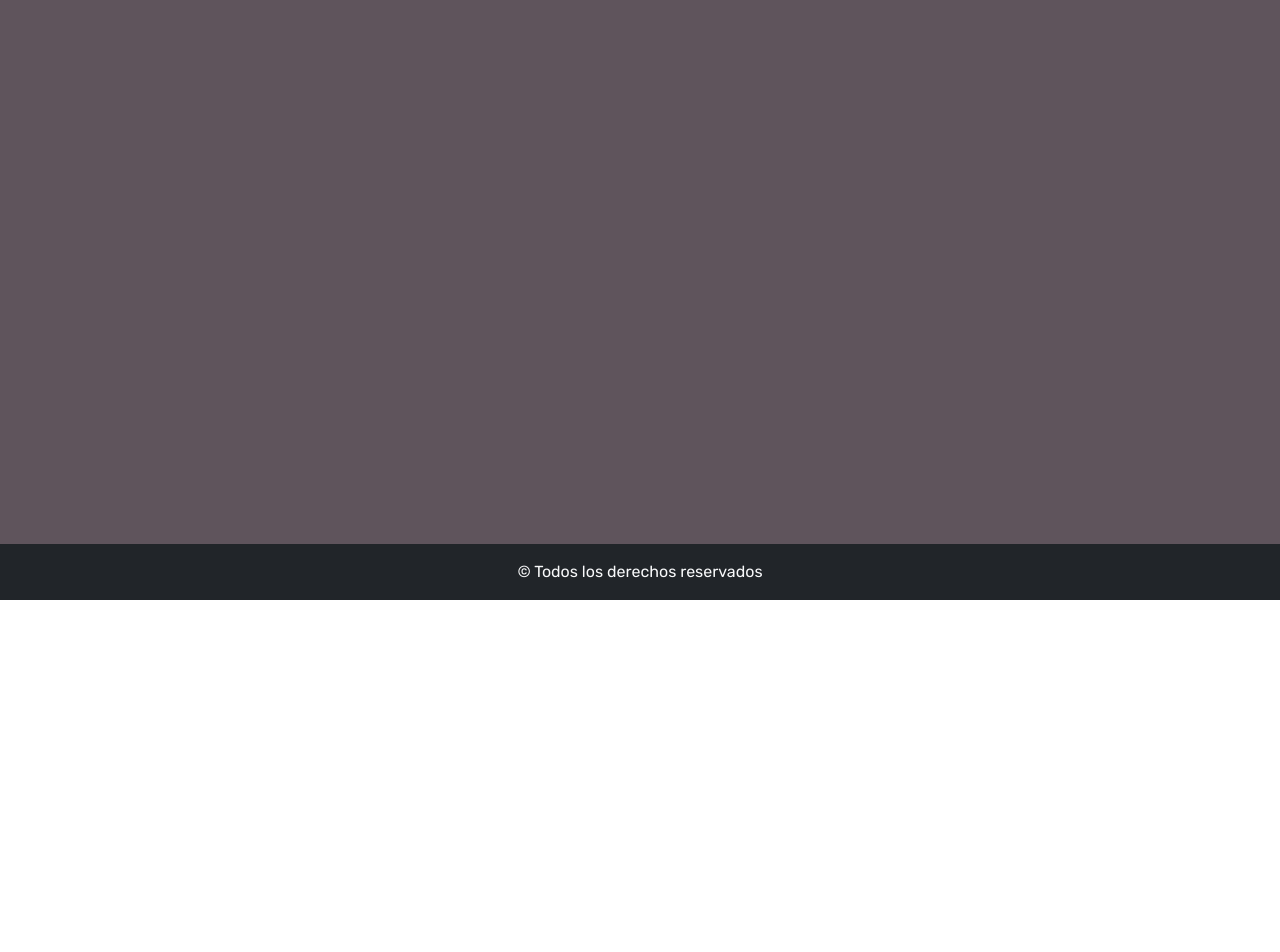
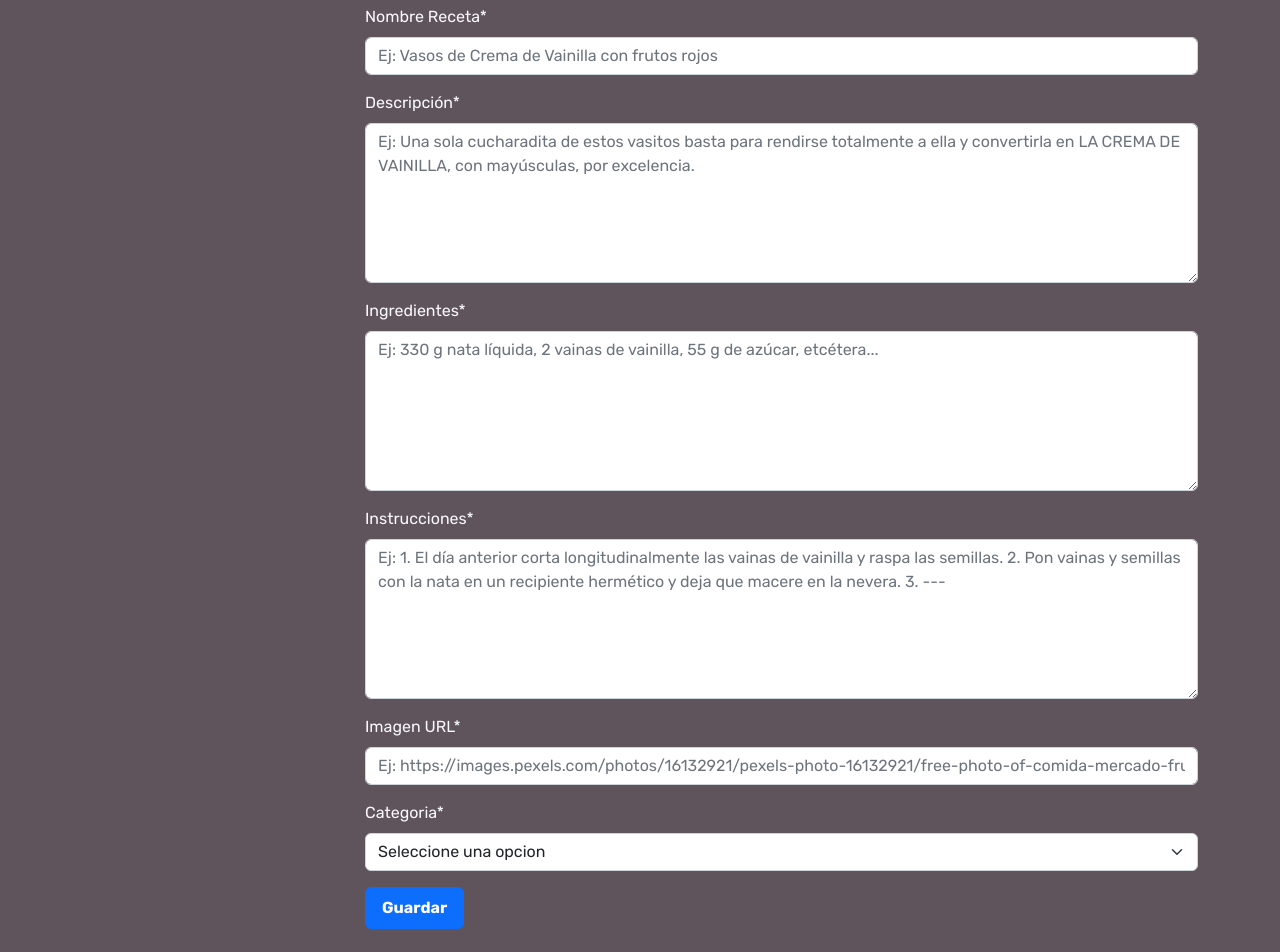
Before and after one commit to jgromerou/ej14-practico1-react, a React (Vite) app: page /administrador/editar-receta in a window 1280 px wide. Shown: the part 200-1152 px from the top of the page. Before the commit the page ends 800 px from the top, so only its background shows below. Built offline with nearby package versions, Linux system fonts and the light colour scheme; no server answers.

Commit message:
se creo el maqeuetadod el formulario editar receta y su consulta

```diff
--- a/src/components/helpers/queries.js
+++ b/src/components/helpers/queries.js
@@ -13,9 +13,9 @@ export const obtenerListaRecetas = async () => {
 export const consultaAgregarReceta = async (receta) => {
   try {
     const respuesta = await fetch(URLRecetas, {
-      method: 'POST',
+      method: "POST",
       headers: {
-        'Content-Type': 'application/json',
+        "Content-Type": "application/json",
       },
       body: JSON.stringify(receta),
     });
@@ -24,3 +24,18 @@ export const consultaAgregarReceta = async (receta) => {
     console.log(error);
   }
 };
+
+export const consultaEditarReceta = async (receta, id) => {
+  try {
+    const respuesta = await fetch(URLRecetas + "/" + id, {
+      method: "PUT",
+      headers: {
+        "Content-Type": "application/json",
+      },
+      body: JSON.stringify(receta),
+    });
+    return respuesta;
+  } catch (error) {
+    console.log(error);
+  }
+};
--- a/src/components/views/receta/EditarReceta.jsx
+++ b/src/components/views/receta/EditarReceta.jsx
@@ -1,8 +1,183 @@
+import { Container, Row, Col, Form, Button, Alert } from "react-bootstrap";
+import Sidebar from "../../common/Sidebar";
+import { useForm } from "react-hook-form";
+
 const EditarReceta = () => {
+  const tituloBoton = "Volver";
+
+  const {
+    register,
+    handleSubmit,
+    formState: { errors },
+    reset,
+  } = useForm();
+
+  const onSubmit = (recetaNueva) => {
+    console.log(recetaNueva);
+  };
+
   return (
-    <section className="mainSection text-center my-3">
-      <h2>Aqui va el editar Receta</h2>
-    </section>
+    <Container className="mainSection  my-3">
+      <Row className="g-3 mb-3">
+        <Sidebar tituloBoton={tituloBoton} />
+        <Col md={9}>
+          <aside className="flex-grow-aside text-light">
+            <hr />
+            <h1 className="display-4 mt-3">Nueva Receta</h1>
+            <hr />
+            <Form onSubmit={handleSubmit(onSubmit)}>
+              <Form.Group className="mb-3" controlId="formNombreReceta">
+                <Form.Label>Nombre Receta*</Form.Label>
+                <Form.Control
+                  type="text"
+                  placeholder="Ej: Vasos de Crema de Vainilla con frutos rojos"
+                  {...register("nombreReceta", {
+                    required: "El nombre de la receta es obligatorio",
+                    minLength: {
+                      value: 2,
+                      message:
+                        "La cantidad minima de caracteres es de 2 digitos",
+                    },
+                    maxLength: {
+                      value: 120,
+                      message:
+                        "La cantidad máxima de caracteres es de 120 digitos",
+                    },
+                  })}
+                />
+                {errors.nombreReceta && (
+                  <Alert variant="danger" className="py-2 my-2">
+                    {errors.nombreReceta?.message}
+                  </Alert>
+                )}
+              </Form.Group>
+              <Form.Group className="mb-3" controlId="formDescripcion">
+                <Form.Label>Descripción*</Form.Label>
+                <Form.Control
+                  as="textarea"
+                  placeholder="Ej: Una sola cucharadita de estos vasitos basta para rendirse totalmente a ella y convertirla en LA CREMA DE VAINILLA, con mayúsculas, por excelencia."
+                  className="altoDeArea"
+                  {...register("descripcionReceta", {
+                    required: "La descripción de la receta es obligatoria",
+                    minLength: {
+                      value: 2,
+                      message:
+                        "La cantidad minima de caracteres es de 2 digitos",
+                    },
+                    maxLength: {
+                      value: 500,
+                      message:
+                        "La cantidad máxima de caracteres es de 500 digitos",
+                    },
+                  })}
+                />
+                {errors.descripcionReceta && (
+                  <Alert variant="danger" className="py-2 my-2">
+                    {errors.descripcionReceta?.message}
+                  </Alert>
+                )}
+              </Form.Group>
+              <Form.Group className="mb-3" controlId="formIngredientes">
+                <Form.Label>Ingredientes*</Form.Label>
+                <Form.Control
+                  as="textarea"
+                  placeholder="Ej: 330 g nata líquida, 2 vainas de vainilla, 55 g de azúcar, etcétera..."
+                  className="altoDeArea"
+                  {...register("ingredientes", {
+                    required: "Los ingredientes de la receta son obligatorios.",
+                    minLength: {
+                      value: 2,
+                      message:
+                        "La cantidad minima de caracteres es de 2 digitos",
+                    },
+                    maxLength: {
+                      value: 600,
+                      message:
+                        "La cantidad máxima de caracteres es de 600 digitos",
+                    },
+                  })}
+                />
+                {errors.ingredientes && (
+                  <Alert variant="danger" className="py-2 my-2">
+                    {errors.ingredientes?.message}
+                  </Alert>
+                )}
+              </Form.Group>
+              <Form.Group className="mb-3" controlId="formInstrucciones">
+                <Form.Label>Instrucciones*</Form.Label>
+                <Form.Control
+                  as="textarea"
+                  placeholder="Ej: 1. El día anterior corta longitudinalmente las vainas de vainilla y raspa las semillas. 2. Pon vainas y semillas con la nata en un recipiente hermético y deja que macere en la nevera. 3. ---"
+                  className="altoDeArea"
+                  {...register("instrucciones", {
+                    required: "Los ingredientes de la receta son obligatorios.",
+                    minLength: {
+                      value: 2,
+                      message:
+                        "La cantidad minima de caracteres es de 2 digitos",
+                    },
+                    maxLength: {
+                      value: 1300,
+                      message:
+                        "La cantidad máxima de caracteres es de 1300 digitos",
+                    },
+                  })}
+                />
+                {errors.instrucciones && (
+                  <Alert variant="danger" className="py-2 my-2">
+                    {errors.instrucciones?.message}
+                  </Alert>
+                )}
+              </Form.Group>
+              <Form.Group className="mb-3" controlId="formImagen">
+                <Form.Label>Imagen URL*</Form.Label>
+                <Form.Control
+                  type="text"
+                  placeholder="Ej: https://images.pexels.com/photos/16132921/pexels-photo-16132921/free-photo-of-comida-mercado-fruta-grande.jpeg"
+                  {...register("imagen", {
+                    required: "La imagen es un dato obligatorio.",
+                    pattern: {
+                      value:
+                        /^(http(s?):)([/|.|\w|\s|-])*\.(?:png|jpe?g|gif|svg)$/,
+                      message:
+                        "La URL de la imagen debe cumplir con por ej: http://imagen.com/img.jpg",
+                    },
+                  })}
+                />
+                {errors.imagen && (
+                  <Alert variant="danger" className="py-2 my-2">
+                    {errors.imagen?.message}
+                  </Alert>
+                )}
+              </Form.Group>
+              <Form.Group className="mb-3" controlId="formCategoria">
+                <Form.Label>Categoria*</Form.Label>
+                <Form.Select
+                  aria-label="Seleccione una categoría:"
+                  {...register("categoria", {
+                    required: "Debe seleccionar una categoria...",
+                  })}
+                >
+                  <option value="">Seleccione una opcion</option>
+                  <option value="Dulce">Dulce</option>
+                  <option value="Salado">Salado</option>
+                  <option value="Infantiles">Infantiles</option>
+                  <option value="Apto para Celíacos">Apto para Celíacos</option>
+                </Form.Select>
+                {errors.categoria && (
+                  <Alert variant="danger" className="py-2 my-2">
+                    {errors.categoria?.message}
+                  </Alert>
+                )}
+              </Form.Group>
+              <Button variant="primary" type="submit" className="mt-1 mb-3">
+                Guardar
+              </Button>
+            </Form>
+          </aside>
+        </Col>
+      </Row>
+    </Container>
   );
 };
 
--- a/src/components/views/receta/ItemReceta.jsx
+++ b/src/components/views/receta/ItemReceta.jsx
@@ -1,4 +1,5 @@
-import { Button } from 'react-bootstrap';
+import { Button } from "react-bootstrap";
+import { Link } from "react-router-dom";
 
 const ItemReceta = ({ receta }) => {
   return (
@@ -8,9 +9,12 @@ const ItemReceta = ({ receta }) => {
       <td className="tamanioCelda text-truncate">{receta.imagen}</td>
       <td className="tamanioCeldaFijo">{receta.categoria}</td>
       <td className="tamanioCeldaOpciones text-center">
-        <Button className="btn btn-warning my-2 my-lg-0 me-lg-2">
+        <Link
+          className="btn btn-warning my-2 my-lg-0 me-lg-2"
+          to={"/administrador/editar-receta" + receta.id}
+        >
           <i className="bi bi-pencil p-1"></i>
-        </Button>
+        </Link>
         <Button variant="danger">
           <i className="bi bi-x-lg p-1"></i>
         </Button>
```
